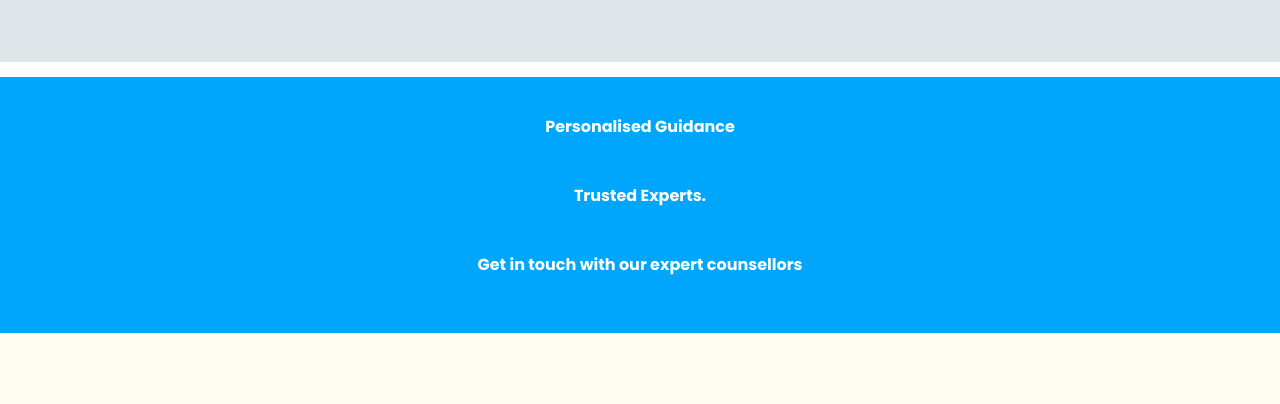
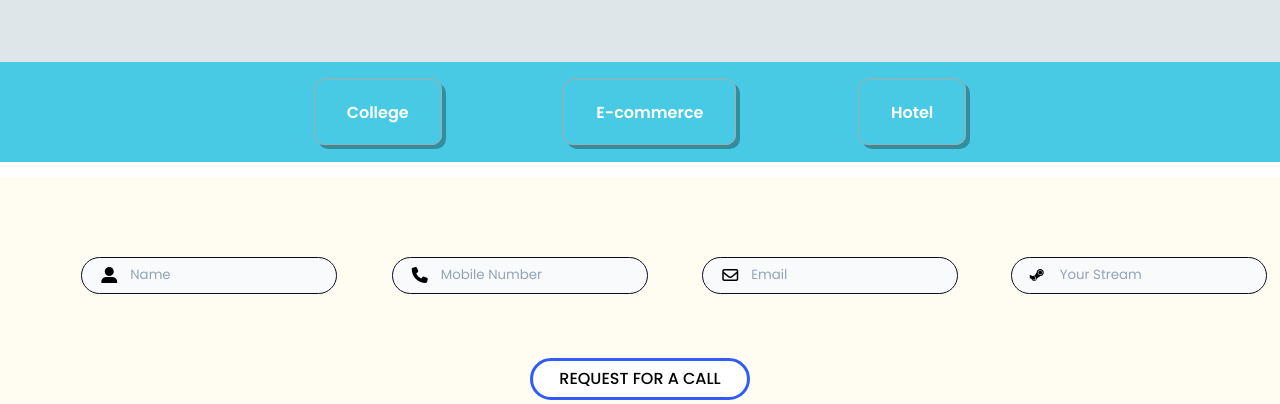
Before and after one commit to errishi/euphoria, a plain HTML site: page index.html in a window 1280 px wide. Shown: the part 396-800 px from the top of the page. Drawn offline with nearby package versions, Linux system fonts and the light colour scheme.

Commit message:
categories section added

```diff
--- a/index.html
+++ b/index.html
@@ -54,7 +54,9 @@
             </div>
             <!-- categories section -->
             <div class="categories-section">
-
+                <div class="collegeSec">College</div>
+                <div class="e-commerce">E-commerce</div>
+                <div class="hotels">Hotel</div>
             </div>
 
             <!-- feature section -->
@@ -65,13 +67,6 @@
 
         <!-- Footer section -->
         <footer>
-            <div class="foot-panel">
-                <div class="foot-content">
-                    <p>Personalised Guidance</p>
-                    <p>Trusted Experts.</p>
-                    <p>Get in touch with our expert counsellors</p>
-                </div>
-            </div>
             <div class="foot-panel1">
                 <div class="user-input-detail">
                     <div class="group-1">
--- a/style.css
+++ b/style.css
@@ -0,0 +1,35 @@
+@import url('https://fonts.googleapis.com/css2?family=Poppins:ital,wght@0,100;0,200;0,300;0,400;0,500;0,600;0,700;0,800;0,900;1,100;1,200;1,300;1,400;1,500;1,600;1,700;1,800;1,900&display=swap');
+
+.categories-section{
+    width: 100%;
+    height: 100px;
+    display: flex;
+    background-color: #48cae4;
+    color: #fff;
+    font-family: Poppins, sans-serif;
+    justify-content: space-evenly;
+    align-items: center;
+    padding: 20px 15%;
+}
+
+.collegeSec, .e-commerce, .hotels{
+    width: 33%;
+    height: 40px;
+    padding-left: 10%;
+    border: 1px solid darkgray;
+    padding: 2em;
+    display: flex;
+    justify-content: center;
+    align-items: center;
+    width: fit-content;
+    cursor: pointer;
+    font-weight: 600;
+    border-radius: 10px;
+    box-shadow: 4px 4px rgba(0, 0, 0, 0.3);
+}
+
+.collegeSec:hover, .e-commerce:hover, .hotels:hover{
+    background-color: #ade8f4;
+    color: #14213d;
+    transition: 1s ease-in-out;
+}
```
